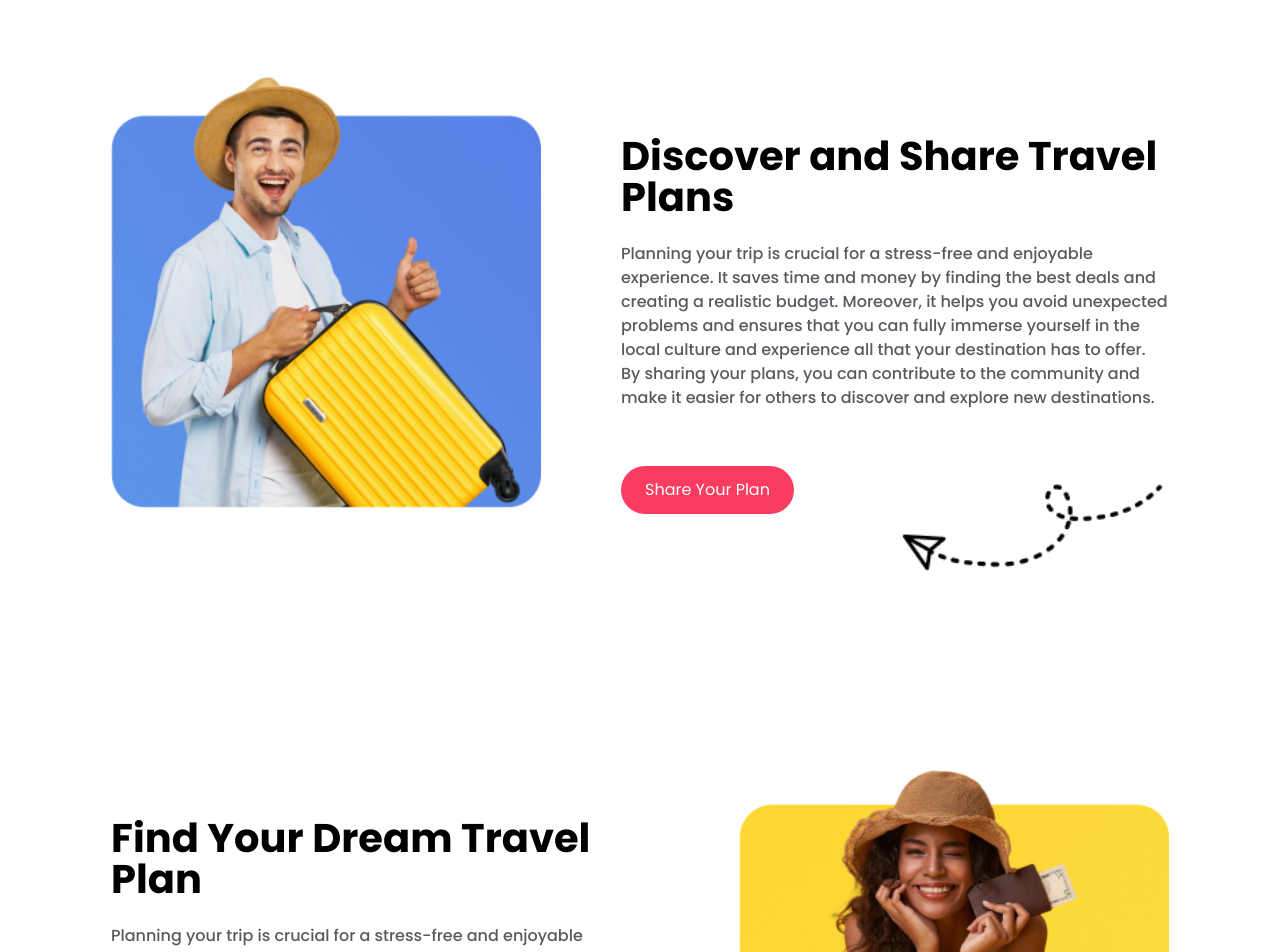
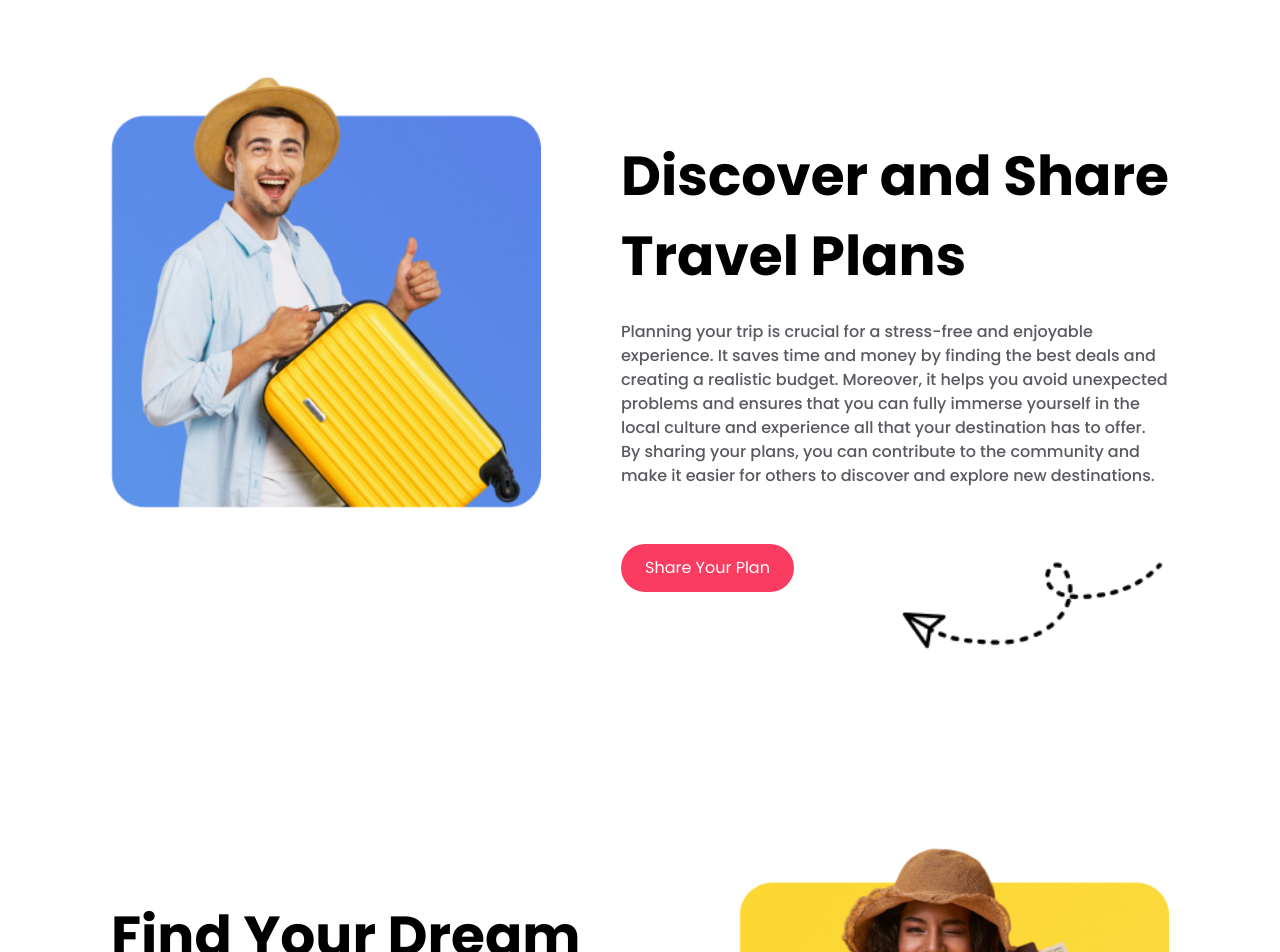
Before and after one commit to ViniSCode/planmyjourney, a Next.js app: page / in a window 1280 px wide. Shown: the part 1440-2392 px from the top of the page. Built offline with nearby package versions, Linux system fonts and the light colour scheme; no server answers; what urql would draw is missing.

Commit message:
Services | text bugfix

```diff
--- a/src/components/OurServices/index.tsx
+++ b/src/components/OurServices/index.tsx
@@ -16,7 +16,7 @@ export function OurServices() {
             />
           </div>
           <div className="mt-12 max-w-[370px] md:max-w-[666px] lg:max-w-[548px] md:mt-16">
-            <strong className="text-3xl md:text-5xl lg:text-[40px]">
+            <strong className="text-3xl md:text-5xl lg:text-[55px] lg:leading-[80px]">
               Discover and Share Travel Plans
             </strong>
             <p className="font-medium text-gray-700 mt-6 text-xs md:text-base">
@@ -77,7 +77,7 @@ export function OurServices() {
           </div>
 
           <div className="mt-12 max-w-[370px] md:max-w-[666px] lg:max-w-[548px] md:mt-16 order-1">
-            <strong className="text-3xl md:text-5xl lg:text-[40px]">
+            <strong className="text-3xl md:text-5xl lg:text-[55px] lg:leading-[80px]">
               Find Your Dream Travel Plan
             </strong>
             <p className="font-medium text-gray-700 mt-6 text-xs md:text-base">
```
